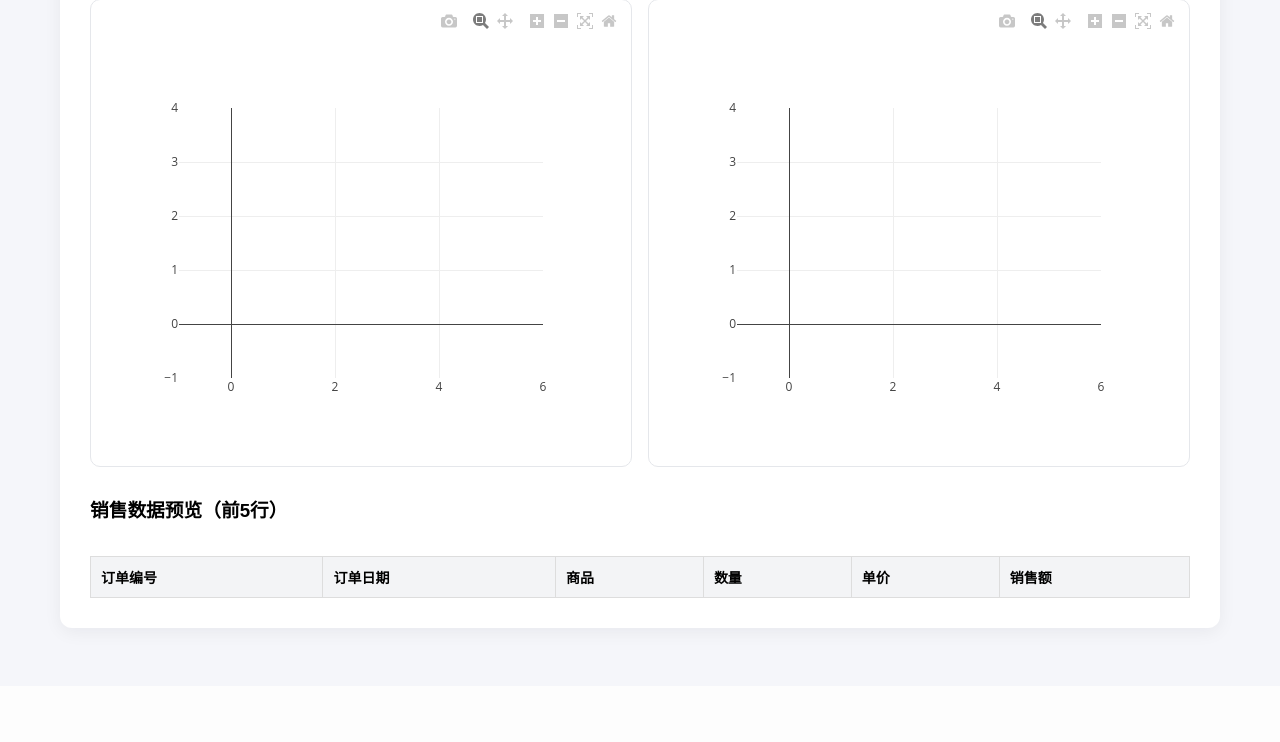
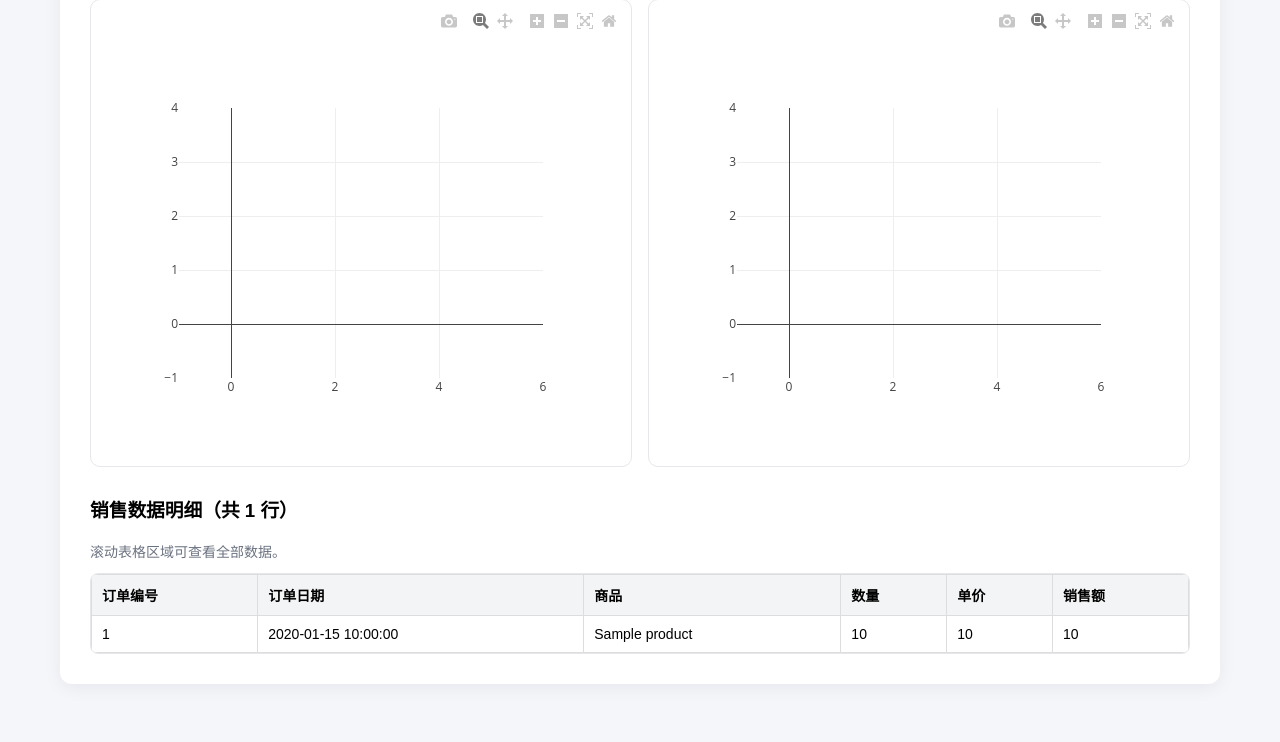
Before and after one commit to Panzer8181/excel-insight, a Flask app: template templates/index.html in a window 1280 px wide. Shown: the part 1570-2312 px from the top of the page. Before the commit the page ends 2206 px from the top, so only its background shows below. Run offline with Flask 3, Linux system fonts and the light colour scheme; the template is opened without the code that fills it: most values are stand-ins (such as "Sample title", 1, 10 or a date in 2020); lists and menus that the app fills with data are empty; some libraries are stand-ins or nearby versions.

Commit message:
Show full sales table with scrolling

```diff
--- a/app.py
+++ b/app.py
@@ -117,7 +117,7 @@ def index():
                         "data_quality": data_quality,
                         "insights": insights,
                         "charts": build_sales_visualizations(df),
-                        "preview": df.head(5).to_dict(orient="records")
+                        "table_rows": df.to_dict(orient="records")
                     }
                     report_content = build_analysis_report(analysis_result)
                     analysis_result["report_id"] = _cache_report(report_content)
--- a/templates/index.html
+++ b/templates/index.html
@@ -88,10 +88,17 @@
         }
         .chart-card { min-width: 0; padding: 8px; }
         .chart-card.wide { grid-column: 1 / -1; }
+        .data-table-section { margin-top: 28px; }
+        .data-table-hint { margin: 6px 0 12px; color: #6b7280; font-size: 14px; }
+        .data-table-scroll {
+            max-height: 520px;
+            overflow: auto;
+            border: 1px solid #e5e7eb;
+            border-radius: 8px;
+        }
         table {
             width: 100%;
             border-collapse: collapse;
-            margin-top: 15px;
             font-size: 14px;
         }
         th, td {
@@ -100,7 +107,7 @@
             text-align: left;
             white-space: nowrap;
         }
-        th { background-color: #f3f4f6; }
+        th { position: sticky; top: 0; background-color: #f3f4f6; z-index: 1; }
         tr:nth-child(even) { background-color: #fafafa; }
         @media (max-width: 700px) {
             body { padding: 16px; }
@@ -230,9 +237,11 @@
         <div class="chart-card"><div id="product-share-chart"></div></div>
     </section>
 
-    <h3>销售数据预览（前5行）</h3>
+    <section class="data-table-section" aria-label="销售数据明细">
+    <h3>销售数据明细（共 {{ result.row_count }} 行）</h3>
+    <p class="data-table-hint">滚动表格区域可查看全部数据。</p>
 
-    <div style="overflow-x: auto;">
+    <div class="data-table-scroll" tabindex="0" aria-label="可滚动查看全部销售数据">
         <table>
             <thead>
                 <tr>
@@ -246,7 +255,7 @@
             </thead>
 
             <tbody>
-                {% for row in result.preview %}
+                {% for row in result.table_rows %}
                 <tr>
                     <td>{{ row["order_id"] }}</td>
                     <td>{{ row["order_date"] }}</td>
@@ -259,6 +268,7 @@
             </tbody>
         </table>
     </div>
+    </section>
 {% endif %}
 
     </div>
```
Also changed, not shown: TEST_REPORT.md (+6 -6 lines), tests/test_closeout_workflows.py (+1 -1 lines), README.md.
